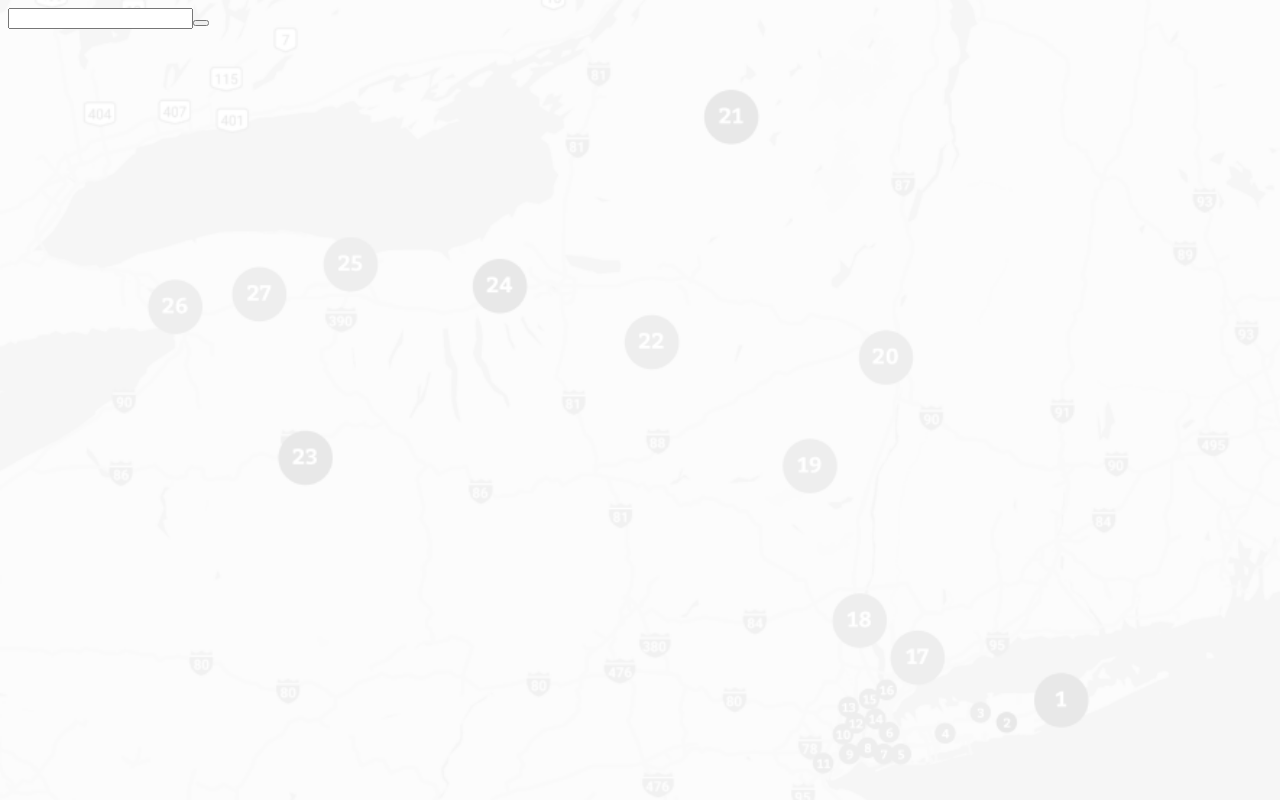
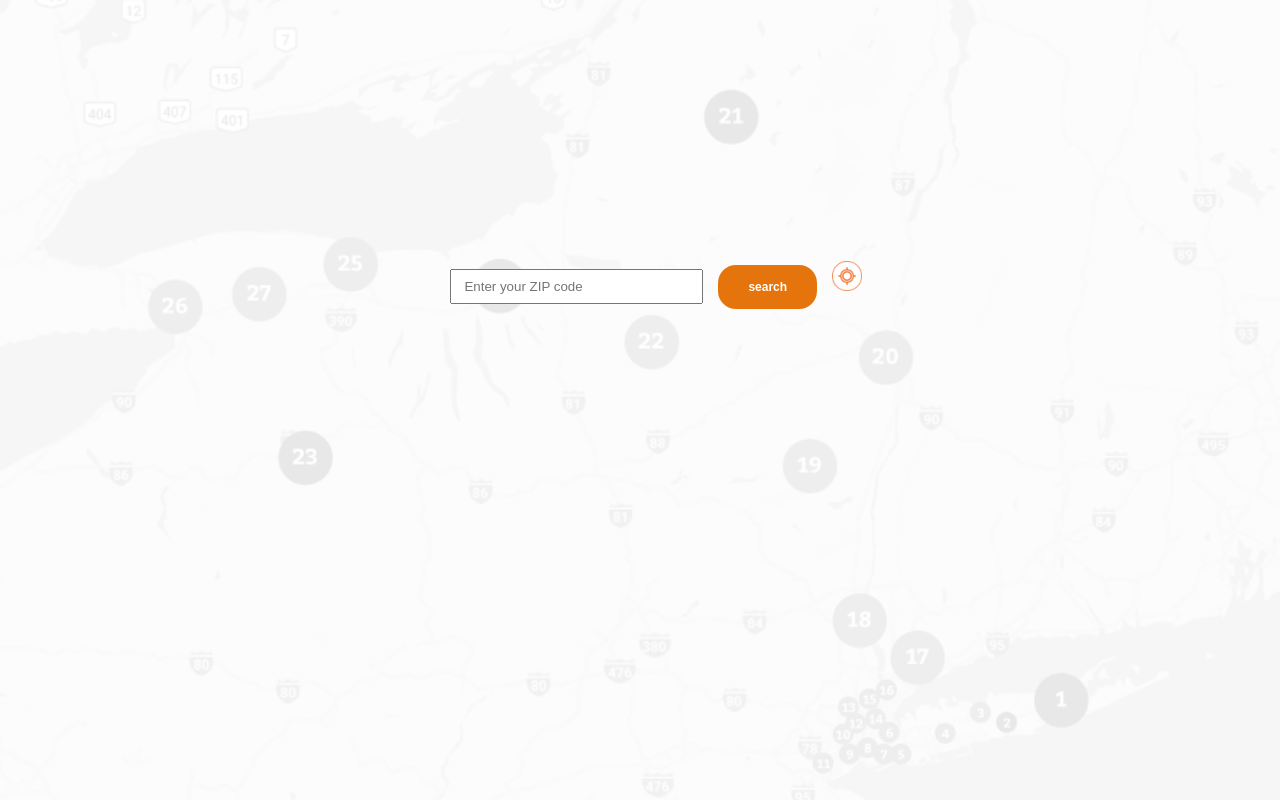
Before and after one commit to BLM-hackathon-CEJT-team/frontend_ui, a React (Create React App) app: page / in a window 1280 px wide. Built offline with nearby package versions, Linux system fonts and the light colour scheme.

Commit message:
added the locator button and finally got search to line up on page

```diff
--- a/src/App.js
+++ b/src/App.js
@@ -1,5 +1,6 @@
 import React, {Component} from 'react';
 import ReactDOM from 'react-dom';
+import icon from './location_icon.png';
 
 class SearchBar extends React.Component {
   constructor(props) {
@@ -15,18 +16,24 @@ class SearchBar extends React.Component {
   }
 
   handleSubmit(event) {
+      let path = `newPath`;
     // alert('Information accepted ' + this.state.value);
     event.preventDefault();
   }
 
   render() {
     return (
+    <div className="container">
+        <div className="buttonHandle">
       <form onSubmit={this.handleSubmit}>
         <label>
-          <input type="text" value={this.state.value} onChange={this.handleChange} />
+          <input type="text" placeholder="Enter your ZIP code" value={this.state.value} onChange={this.handleChange} />
         </label>
-        <button type="submit" value="Search" />
+        <button type="button" onClick={this.handleSubmit}>search</button><img src={icon} alt="Location icon"/>
+
       </form>
+      </div>
+    </div>
     );
   }
 }
--- a/src/index.css
+++ b/src/index.css
@@ -7,17 +7,51 @@ html {
 }
 
 body {
-  font-family: Arial, sans-serif;
+  font-family: 'Bitter', serif;
 
 }
 
 
-.SearchBar {
-    height: 600vh;
+.container {
+  height: 100%;
   display: flex;
-  /* flex-direction: column; */
-  align-items: center;
-  margin: 0 auto;
-  /* justify-content: center; */
-  /* flex-grow: 2; */
+  flex-direction: column;
 }
+
+.buttonHandle {
+    align-content: center;
+    align-items: center;
+    margin-top: 20%;
+    margin-left: 35%;
+}
+
+.buttonHandle button {
+  background-color: rgb(228, 116, 11);
+  border: none;
+  color: white;
+  padding: 15px 30px;
+  margin: 15px;
+  text-align: center;
+  text-decoration: none;
+  display: inline-block;
+  border-radius: 18px;
+  font-size: 12px;
+  font-weight: bold;
+  margin-block-start: .3px;
+}
+
+.buttonHandle button:hover {
+  box-shadow: 0 12px 16px 0 rgba(0,0,0,0.24), 0 17px 50px 0 rgba(0,0,0,0.19);
+}
+
+.buttonHandle input {
+    padding: 8px 12px;
+    padding-right: 60px;
+}
+
+.buttonHandle img {
+    width: 30px;
+    height: 30px;
+    display: inline-block;
+    text-align: center;
+}
```
Also changed, not shown: src/location_icon.png (added).
